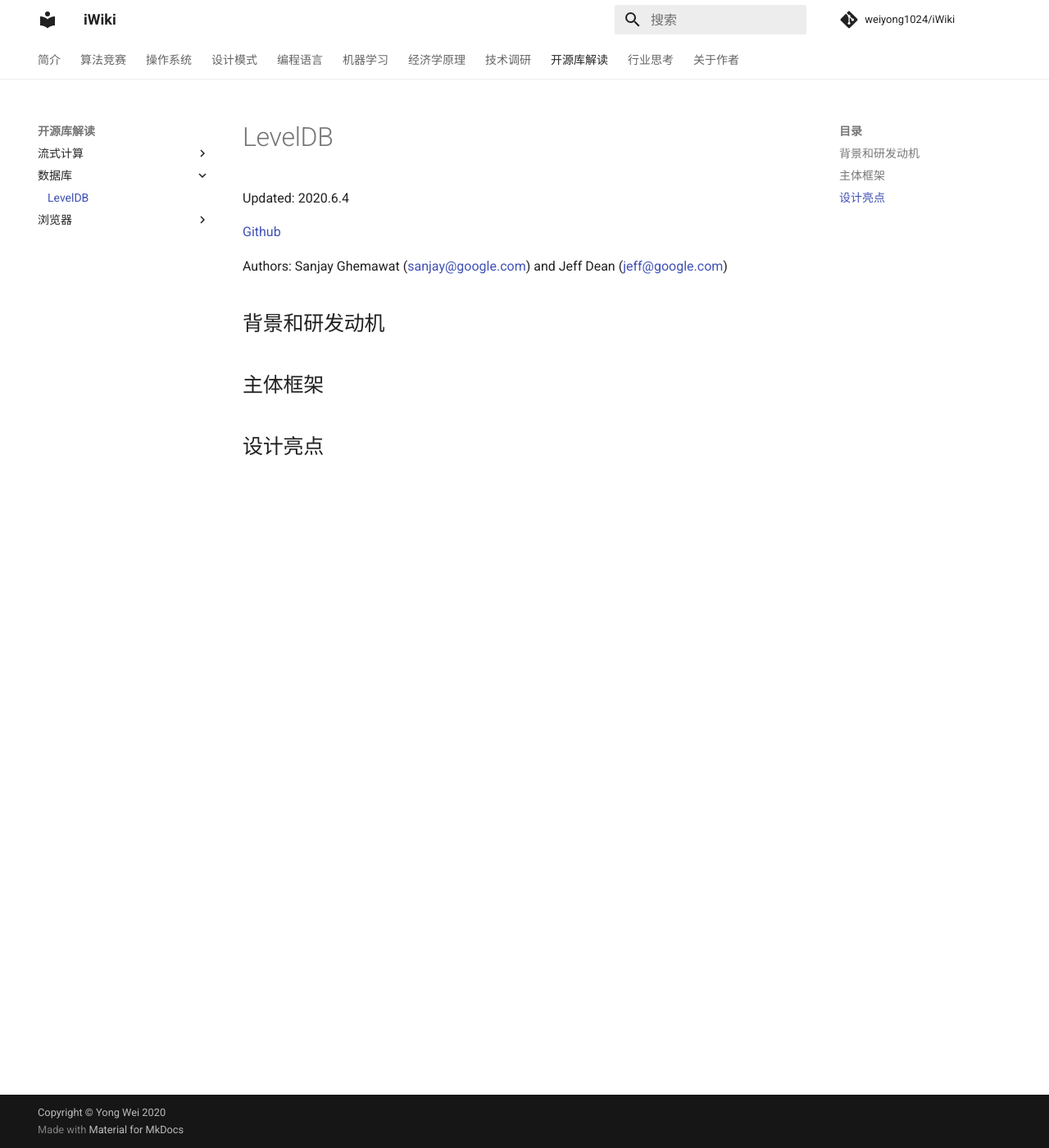
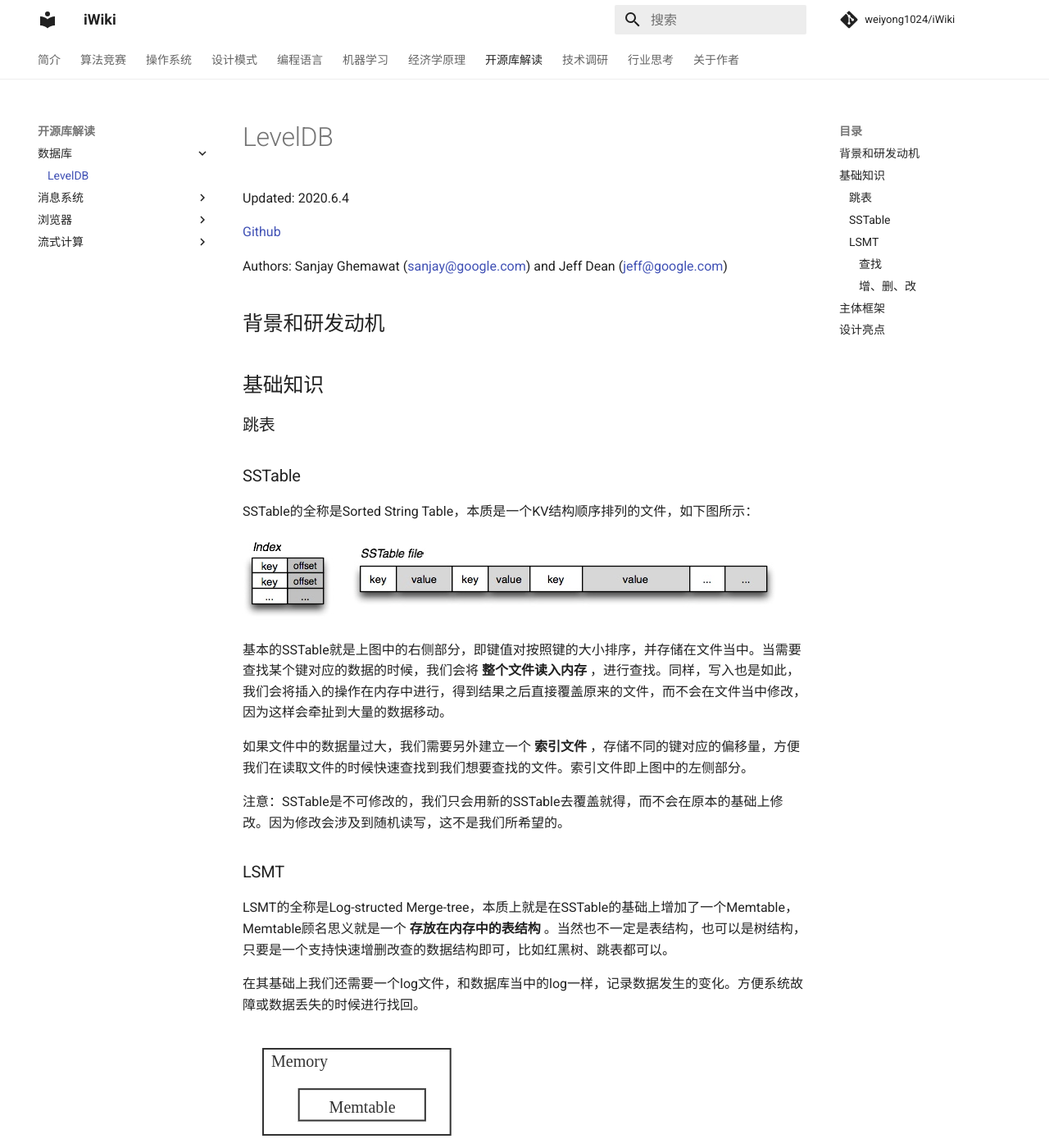
Before and after one commit to weiyong1024/iWiki, an MkDocs documentation site: the page built from docs/open_source/database/leveldb.md, in a window 1280 px wide and 1400 px high. Shown: the whole window at 82% size. Built offline with MkDocs 1.6.1 and Material for MkDocs 9.7.7, drawn with Linux system fonts in a browser that asks for light colours; comment, search, counter and statistics services are not loaded; some of the changed text lies outside the part shown.

Commit message:
Add SSTable, LSMT

```diff
--- a/docs/open_source/database/leveldb.md
+++ b/docs/open_source/database/leveldb.md
@@ -10,6 +10,50 @@
 
 ## 背景和研发动机
 
+## 基础知识
+
+### 跳表
+
+### SSTable
+
+SSTable的全称是Sorted String Table，本质是一个KV结构顺序排列的文件，如下图所示：
+
+![SST](./images/sst.png)
+
+基本的SSTable就是上图中的右侧部分，即键值对按照键的大小排序，并存储在文件当中。当需要查找某个键对应的数据的时候，我们会将 **整个文件读入内存** ，进行查找。同样，写入也是如此，我们会将插入的操作在内存中进行，得到结果之后直接覆盖原来的文件，而不会在文件当中修改，因为这样会牵扯到大量的数据移动。
+
+如果文件中的数据量过大，我们需要另外建立一个 **索引文件** ，存储不同的键对应的偏移量，方便我们在读取文件的时候快速查找到我们想要查找的文件。索引文件即上图中的左侧部分。
+
+注意：SSTable是不可修改的，我们只会用新的SSTable去覆盖就得，而不会在原本的基础上修改。因为修改会涉及到随机读写，这不是我们所希望的。
+
+### LSMT
+
+LSMT的全称是Log-structed Merge-tree，本质上就是在SSTable的基础上增加了一个Memtable，Memtable顾名思义就是一个 **存放在内存中的表结构** 。当然也不一定是表结构，也可以是树结构，只要是一个支持快速增删改查的数据结构即可，比如红黑树、跳表都可以。
+
+在其基础上我们还需要一个log文件，和数据库当中的log一样，记录数据发生的变化。方便系统故障或数据丢失的时候进行找回。
+
+![LSMT](./images/lsmt.png)
+
+#### 查找
+
+当需要查找一个元素的时候，我们会先查找Memtable，如果Memtable中没有找到，我们再一个一个查找SSTable，由于SSTable当中的数据也是顺序存储的，所以我们可以使用二分查找，整个查找的过程会很快。
+
+有一个问题 —— 由于 **SSTable的数量可能会很多** ，而且我们必须要顺序查找，所以当SSTable数量很大的时候，也会影响查找速度。这个问题可以通过引入 **布隆过滤器** 进行优化。我们对每一个SSTable建立一个布隆过滤器，可以快速地判断元素是否在某一个SSTable当中。布隆过滤器判断元素不存在一定是准确的，但判断存在可能会有一个很小的失败概率，但这个概率是可以控制的，我们可以设置合理的参数，是的失误率足够低。
+
+加上了布隆过滤器之后的查找操作是这样的：
+
+![LSMTBloom](./images/lsmt_bloom.png)
+
+如图所示，部分SSTable先通过布隆过滤器判断元素是否存在之后，在进行查找。
+
+#### 增、删、改
+
+除了查找之外的其他操作都发生在Memtable中，比如当我们要增加一个元素的时候，我们直接在Memtable中增加，而不是写入文件。这也保证了增加的速度可以非常快。
+
+修改、删除与之类似，如果需要修改的元素刚好在Memtable当中，直接修改即可；如果不在Memtable当中，如果我们要先查找再去修改免不了磁盘IO，这会消耗大量资源。所以我们还是在Memtable中操作，我们会插入这个元素，标记成修改或是删除。
+
+综上，我们 **可以把增、删、改三个操作都看成是添加** ，但这么做会导致一个问题 —— Memtable当中很快就会积累大量数据，内存资源很容易爆。为了解决这个问题，我们需要定期将Memtable当中的内容存储到磁盘，存储成一个SSTable。这也是SSTable的来源 —— 由Memtable中的数据落盘产生。
+
 ## 主体框架
 
 ## 设计亮点
--- a/mkdocs.yml
+++ b/mkdocs.yml
@@ -78,19 +78,21 @@
   - 经济学原理:
     - 微观经济学: economics/micro_economics.md
     - 宏观经济学: economics/macro_economics.md
+  - 开源库解读:
+    - 数据库:
+      - LevelDB: open_source/database/leveldb.md
+    - 消息系统:
+      - kafka: open_source/message_system/kafka.md
+    - 浏览器:
+      - Chromium: open_source/browser/chromium.md
+    - 流式计算:
+      - Flink: open_source/streaming/flink.md
+      - Spark: open_source/streaming/spark.md
+      - Storm: open_source/streaming/storm.md
   - 技术调研:
     - CDN: survey/cdn.md
     - ECS: survey/ecs.md
     - OSS: survey/oss.md
-  - 开源库解读:
-    - 流式计算:
-      - Flink: open_source/streaming/flink.md
-      - Spark: open_source/streaming/spark.md
-      - Storm: open_source/streaming/storm.md
-    - 数据库:
-      - LevelDB: open_source/database/leveldb.md
-    - 浏览器:
-      - Chromium: open_source/browser/chromium.md
   - 行业思考: thinking_in_industry/index.md
   - 关于作者: about.md
 
```
Also changed, not shown: docs/open_source/database/images/lsmt.png (added), docs/open_source/database/images/lsmt_bloom.png (added), docs/open_source/database/images/sst.png (added), docs/open_source/message_system/kafka.md (added).
